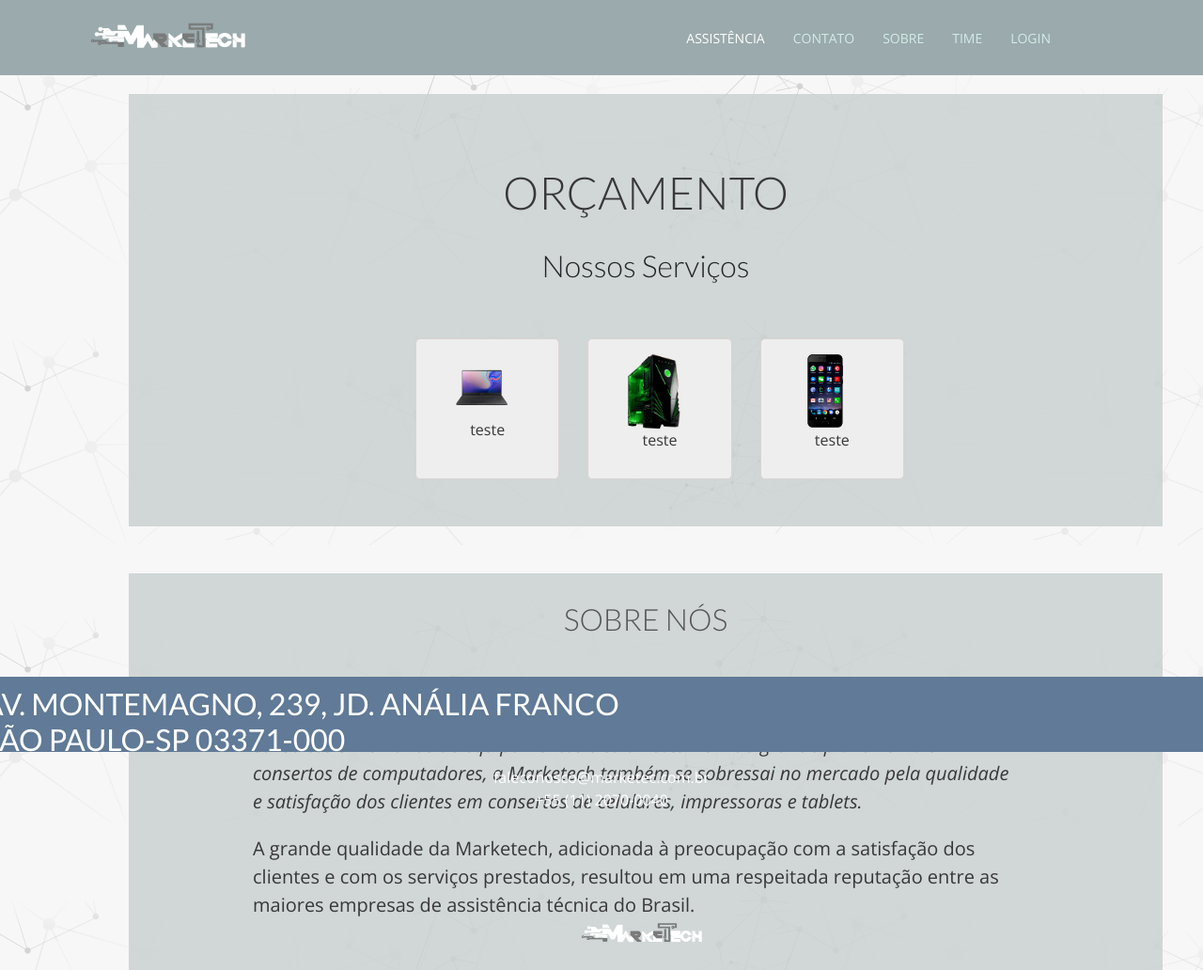
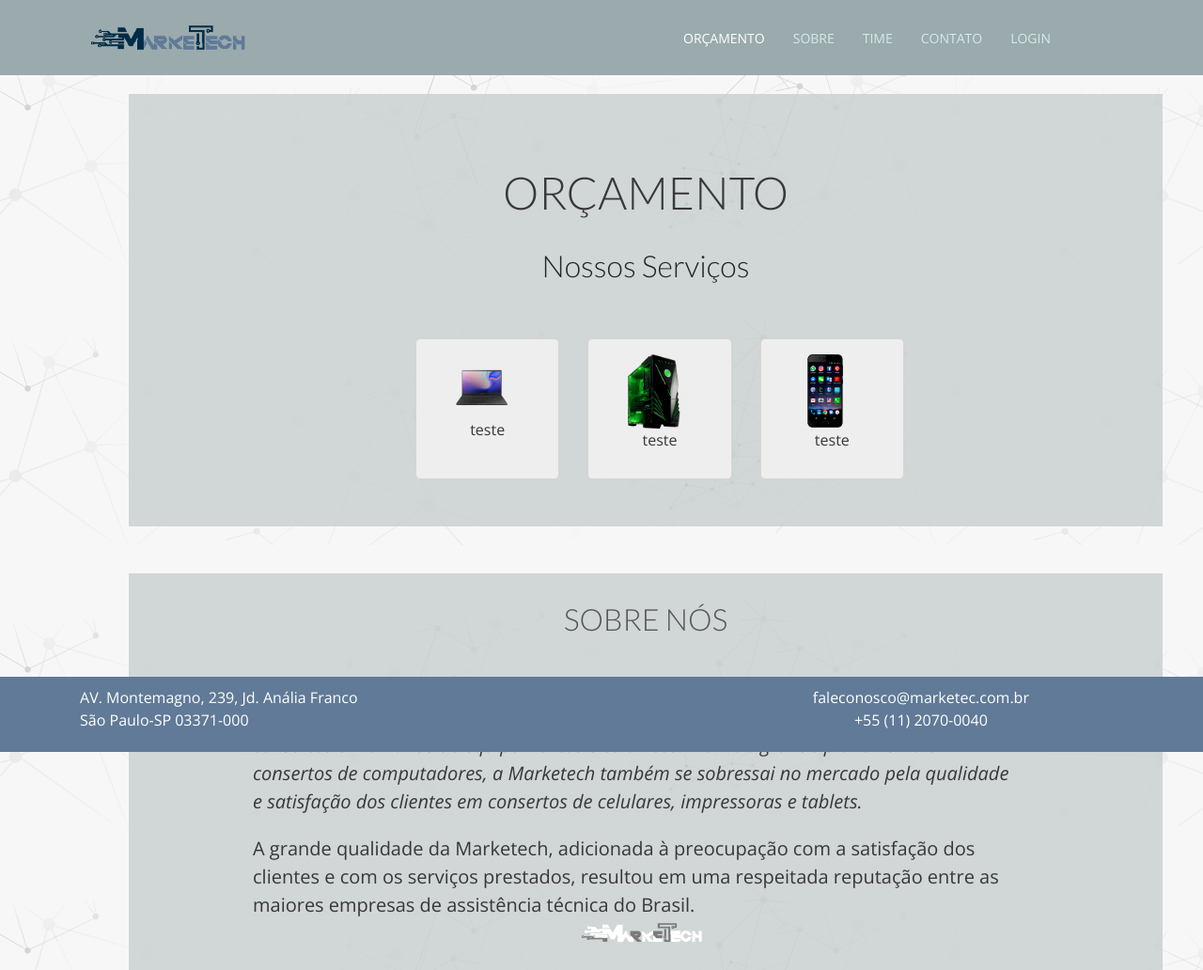
Before and after one commit to vitorsmoura/site_marketech, a plain HTML site: page index.html in a window 1280 px wide. Shown: the top 1032 px of the page at 94% size. Drawn offline with nearby package versions, Linux system fonts and the light colour scheme.

Commit message:
Update index.html

```diff
--- a/index.html
+++ b/index.html
@@ -42,7 +42,7 @@
     <div class="container d-flex align-items-center">
 
       <div class="logo me-auto">
-        <img src="./assets/img/Logo_MarkTECH_001.png">
+        <img src="./assets/img/Logo_MarkTECH_002.png">
 
         <!-- Uncomment below if you prefer to use an image logo -->
         <!-- <a href="index.html"><img src="assets/img/logo.png" alt="" class="img-fluid"></a>-->
@@ -50,11 +50,11 @@
 
       <nav id="navbar" class="navbar">
         <ul>
-          <li><a class="nav-link scrollto active" href="#hero">ASSISTÊNCIA</a></li>
-          <li><a class="nav-link scrollto" href="#contact">CONTATO</a></li>
+          <li><a class="nav-link scrollto active" href="#hero">ORÇAMENTO</a></li>
           <li><a class="nav-link scrollto" href="#about">SOBRE</a></li>
           <li><a class="nav-link scrollto" href="#team">TIME</a></li>
-          <li><a class="nav-link scrollto" href="#services">LOGIN</a></li>
+          <li><a class="nav-link scrollto" href="#contact">CONTATO</a></li>
+          <li><a class="nav-link scrollto" href="./login.html">LOGIN</a></li>
 
 
         </ul>
@@ -228,11 +228,6 @@
 
         <div class="row">
 
-          <div class="col-lg-4 col-md-6">
-            <img src="assets/img/Logo_MarkTECH_001.png" />
-            <p></p>
-
-          </div>
         </div>
 
         <div class="col-lg-3 col-md-6">
@@ -277,8 +272,8 @@
       <div class="container">
         <div class="copyright">
 
-          <h2 class="endereco">AV. MONTEMAGNO, 239, JD. ANÁLIA FRANCO <br>SÃO PAULO-SP 03371-000</h2>
-          <p>faleconosco@marketec.com.br <br>+55 (11) 2070-0040</br></p>
+          <p class="endereco">AV. Montemagno, 239, Jd. Anália Franco <br>São Paulo-SP 03371-000</p>
+          <p class="endereco2">faleconosco@marketec.com.br <br>+55 (11) 2070-0040</br></p>
 
 
         </div>
```
